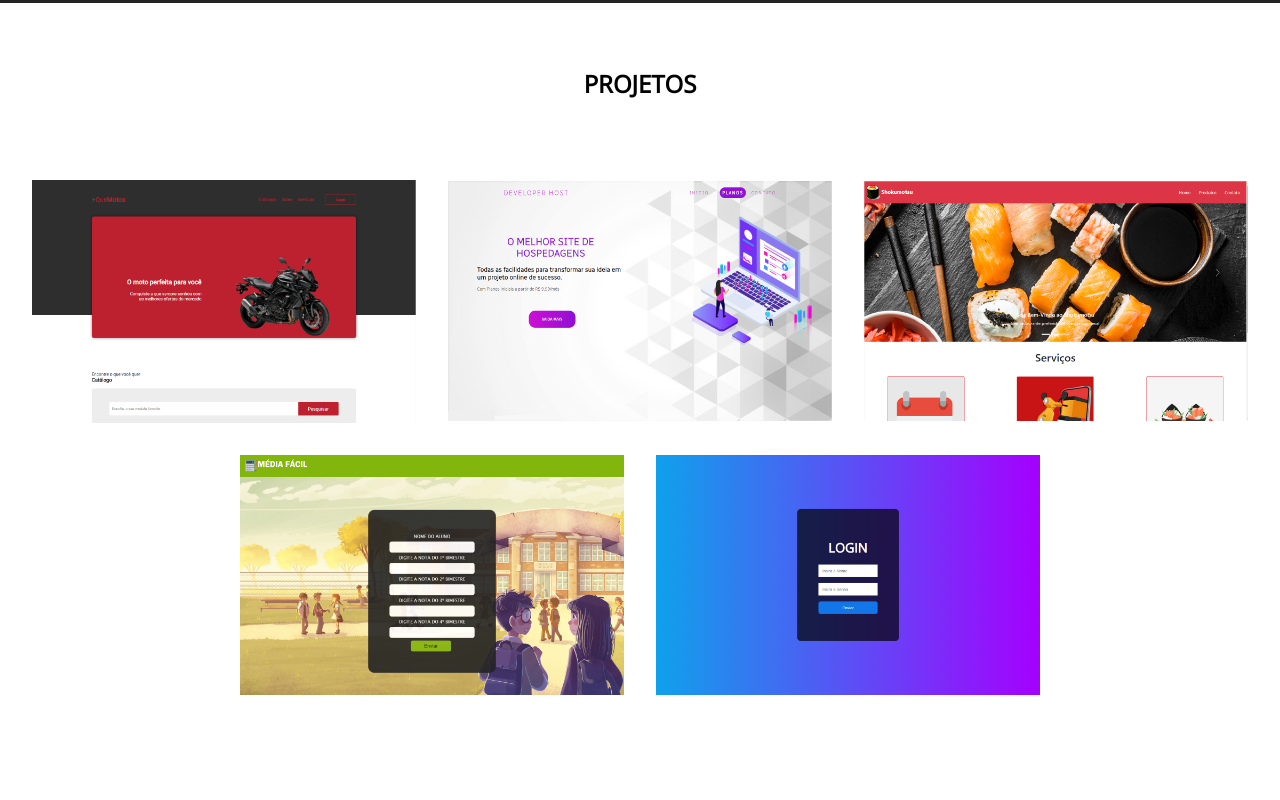
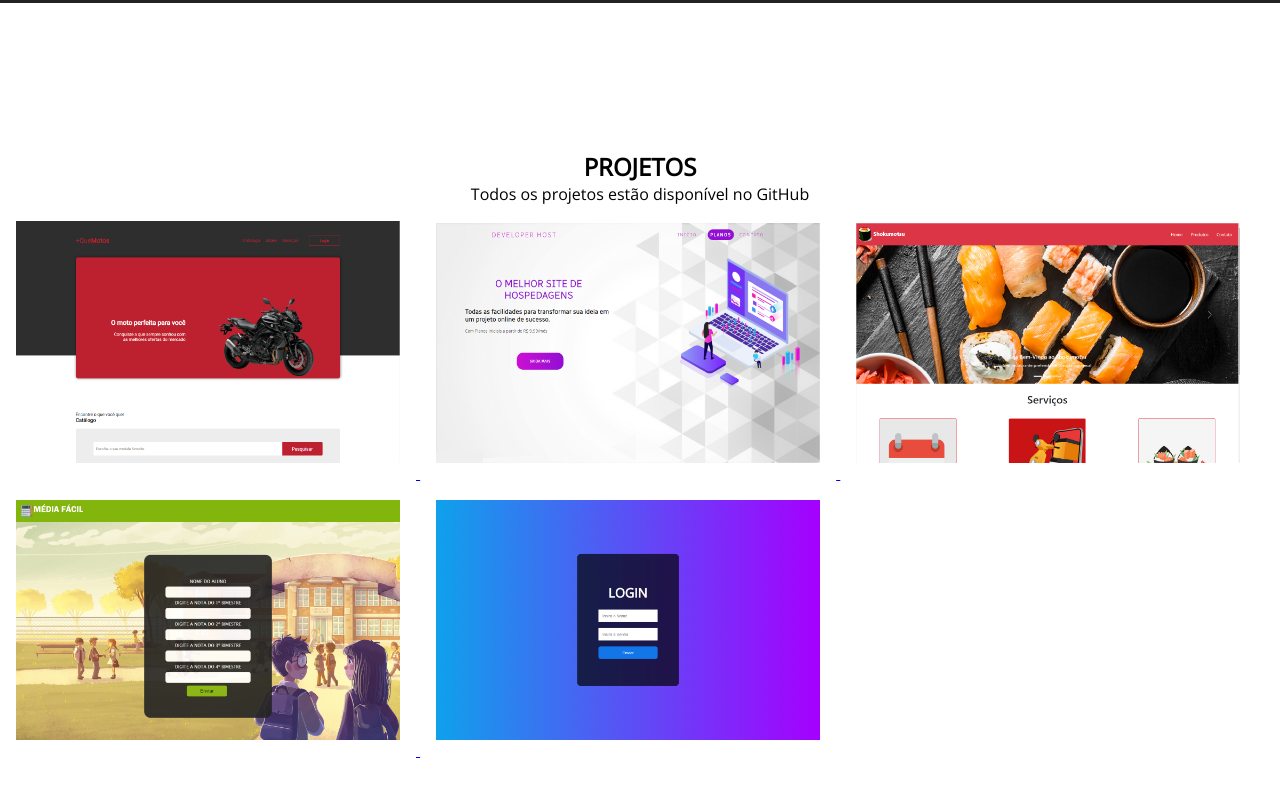
Before and after one commit to iCode-Chaves/Portifolio, a plain HTML site: page index.html in a window 1280 px wide. Shown: the part 2397-3197 px from the top of the page. Drawn offline with nearby package versions, Linux system fonts and the light colour scheme.

Commit message:
Portifólio Atualizado 07.05.2022

```diff
--- a/index.html
+++ b/index.html
@@ -41,7 +41,7 @@
     </section>
 
     <!--Sessão Sobre Mim-->
-    <section id="pagina-2">
+    <section id="pagina-2"><br>
         <div class="about-us">
             <h1>Sobre Mim</h1>
             <p>Olá, primeiramente gostaria de dizer que é uma honra ter sua presença em meu portifólio espero que possa
@@ -111,15 +111,37 @@
     </section>
 
     <!--Sessão Projetos-->
-    <section id="pagina-4">
+    <section id="pagina-4"><br>
         <div class="projects">
+            <div>
                 <h1>Projetos</h1>
+                <p>Todos os projetos estão disponível no GitHub</p>
+            </div>
             <div class="projetos">
+                <a href="https://github.com/iCode-Chaves/iCode-Chaves/tree/main/%2BQue%20Motos%20%5BCatalogo%20de%20Motos%5D" target="_blank">
                     <img src="imgs-projetos/+QueMotos.png">
+                </a>
+            </div>
+            <div class="projetos">
+                <a href="https://github.com/iCode-Chaves/iCode-Chaves/tree/main/Developer%20Host" target="_blank">
                     <img src="imgs-projetos/DeveloperHost.png">
+                </a>
+            </div>
+            <div class="projetos">
+                <a href="https://github.com/iCode-Chaves/iCode-Chaves/tree/main/Primeiro%20Projeto" target="_blank">
                     <img src="imgs-projetos/Shokumotsu.png">
+                </a>
+            </div>
+            <div class="projetos">
+                <a href="https://github.com/iCode-Chaves/iCode-Chaves/tree/main/Calculadora%20M%C3%A9dia%20Escolar" target="_blank">
                     <img src="imgs-projetos/MediaFacil.png">
+                </a>
+            </div>
+            <div class="projetos">
+                <a href="https://github.com/iCode-Chaves/iCode-Chaves/tree/main/Tela%20de%20Login" target="_blank">
                     <img src="imgs-projetos/TelaDeLogin.png">
+                </a>
+            </div>
         </div>
         </div>
     </section>
@@ -129,8 +151,8 @@
         <div class="contact">
             <h1>Contato</h1>
             <form action="https://formsubmit.co/ismaelchaves2001@outlook.com" method="POST">
-                <input name="name" type="text" class="feedback-input" placeholder="Insira seu Nome"  required/>
-                <input name="email" type="text" class="feedback-input" placeholder="Insira seu E-mail"  required/>
+                <input name="name" type="text" class="feedback-input" placeholder="Insira seu Nome" required />
+                <input name="email" type="text" class="feedback-input" placeholder="Insira seu E-mail" required />
                 <textarea name="text" class="feedback-input" placeholder="Mensagem" required></textarea>
                 <input type="hidden" name="_next" value="https://icode-chaves.github.io/Portifolio/">
                 <input type="submit" value="Enviar" />
--- a/style.css
+++ b/style.css
@@ -215,19 +215,23 @@ input[type="button"]:hover {
 #pagina-4 {
     background: #FFF;
     height: 100vh;
+    display: flex;
+    justify-content: center;
+    align-items: center;
+    flex-wrap: wrap;
 }
 
 .projects h1 {
     text-align: center;
-    padding: 4rem;
     text-transform: uppercase;
 }
 
+.projects p{
+    text-align: center;
+}
+
 .projetos{
-    display: flex;
-    justify-content: center;
-    align-items: center;
-    flex-wrap: wrap;
+    display: inline;
 }
 
 .projetos img{
```
Lines whose indentation alone changed are shown as unchanged.
